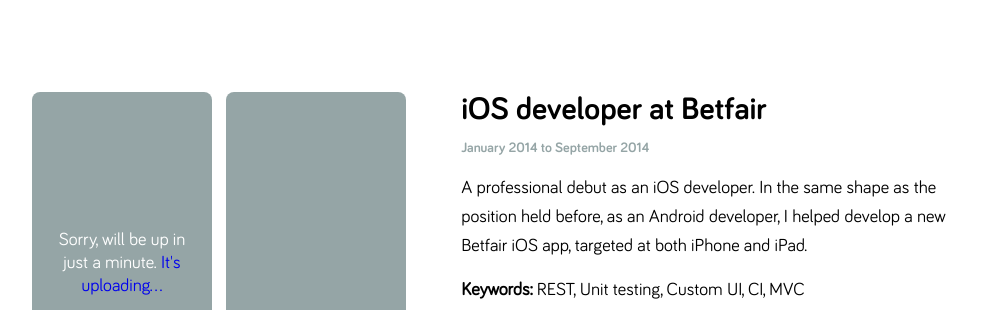
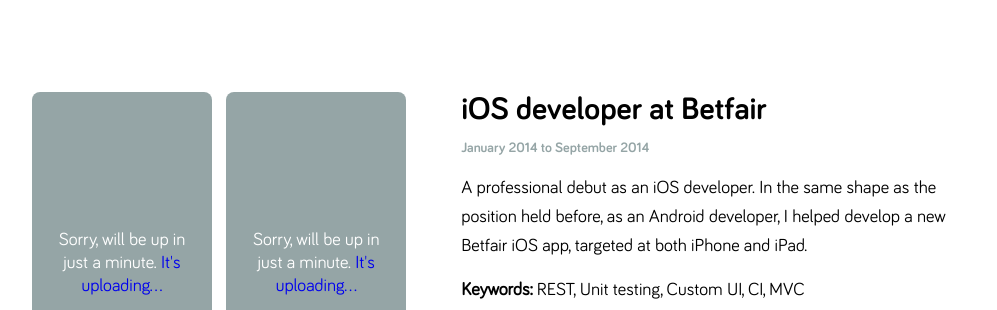
Before and after one commit to takecare/takecare.github.io, a plain HTML site: page index.html in a window 1280 px wide. Shown: the part 1100-1410 px from the top of the page, without its empty margins (133-1130 px from the left). Drawn offline with nearby package versions, Linux system fonts and the light colour scheme.

Commit message:
adding styles

```diff
--- a/css/main.css
+++ b/css/main.css
@@ -53,6 +53,22 @@ table {
 	border-spacing: 0;
 }
 
+/* *** TEMP STUFF *** */
+
+.outer-center-text {
+	display:table;
+	height:280px;
+	width:140px;
+	line-height:280px;
+	text-align:center;
+	margin:20px
+}
+
+.inner-center-text {
+	display:inline-block;
+	vertical-align:middle;
+	line-height:normal
+}
 
 /* MY STYLES */
 
--- a/index.html
+++ b/index.html
@@ -86,13 +86,15 @@
         <div class="right-image">
                 <div class="plan">
                     <div class="plan-image">
-                        <div style="display:table;height:280px;width:140px;line-height:280px;text-align:center;margin:20px">
-                        <span style="display:inline-block;vertical-align:middle;line-height:normal">Sorry, will be up in just a minute. <a href="http://i.imgur.com/D2j11jY.png">It's uploading...</a></span></div>
+                        <div class="outer-center-text">
+                        <span class="inner-center-text">Sorry, will be up in just a minute. <a href="http://i.imgur.com/D2j11jY.png">It's uploading...</a></span></div>
                         <!--<img src="images/pingtune/main.png"/>-->
                     </div>
                 </div>
                 <div class="plan">
                     <div class="plan-image">
+                        <div class="outer-center-text">
+                        <span class="inner-center-text">Sorry, will be up in just a minute. <a href="http://i.imgur.com/D2j11jY.png">It's uploading...</a></span></div>
                         <!--<img src="images/pingtune/search.png"/>-->
                     </div>
                 </div>
```
